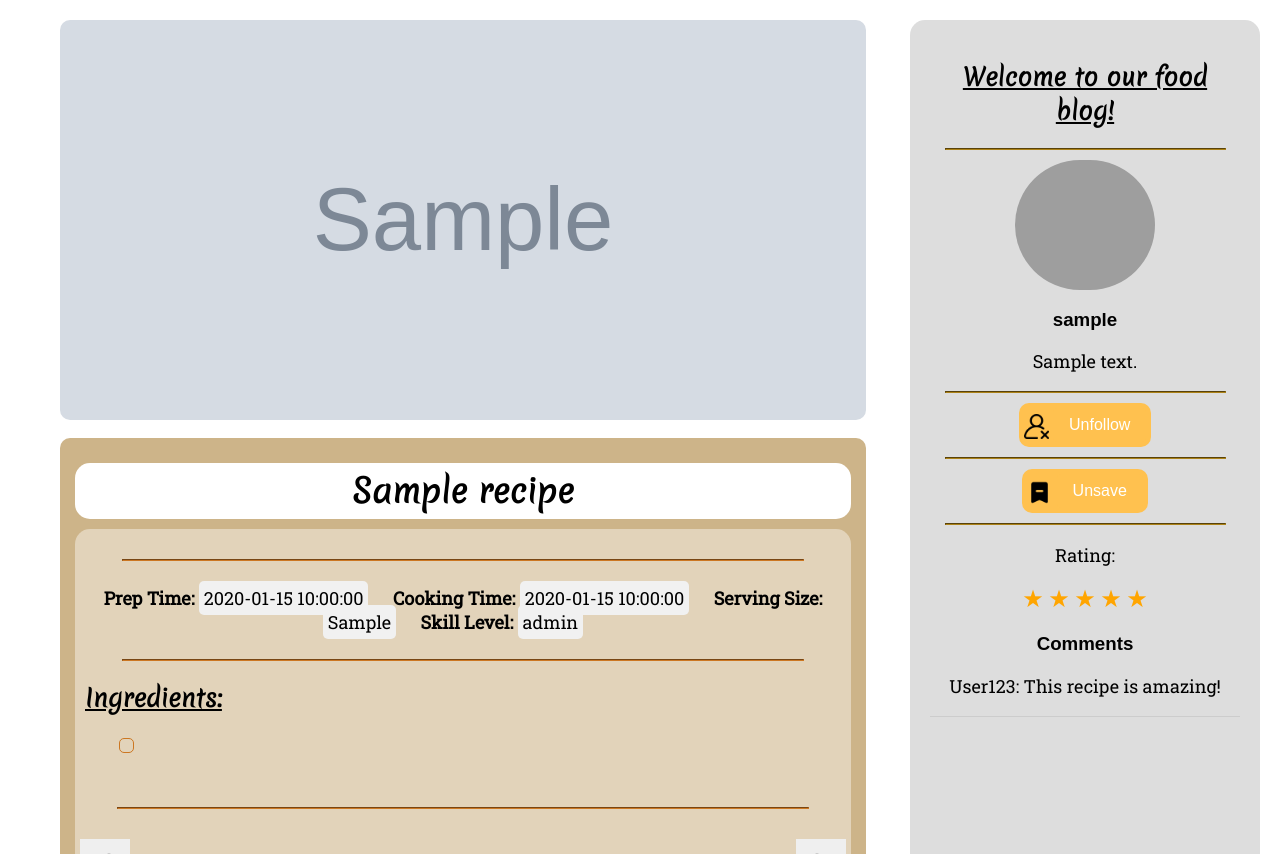
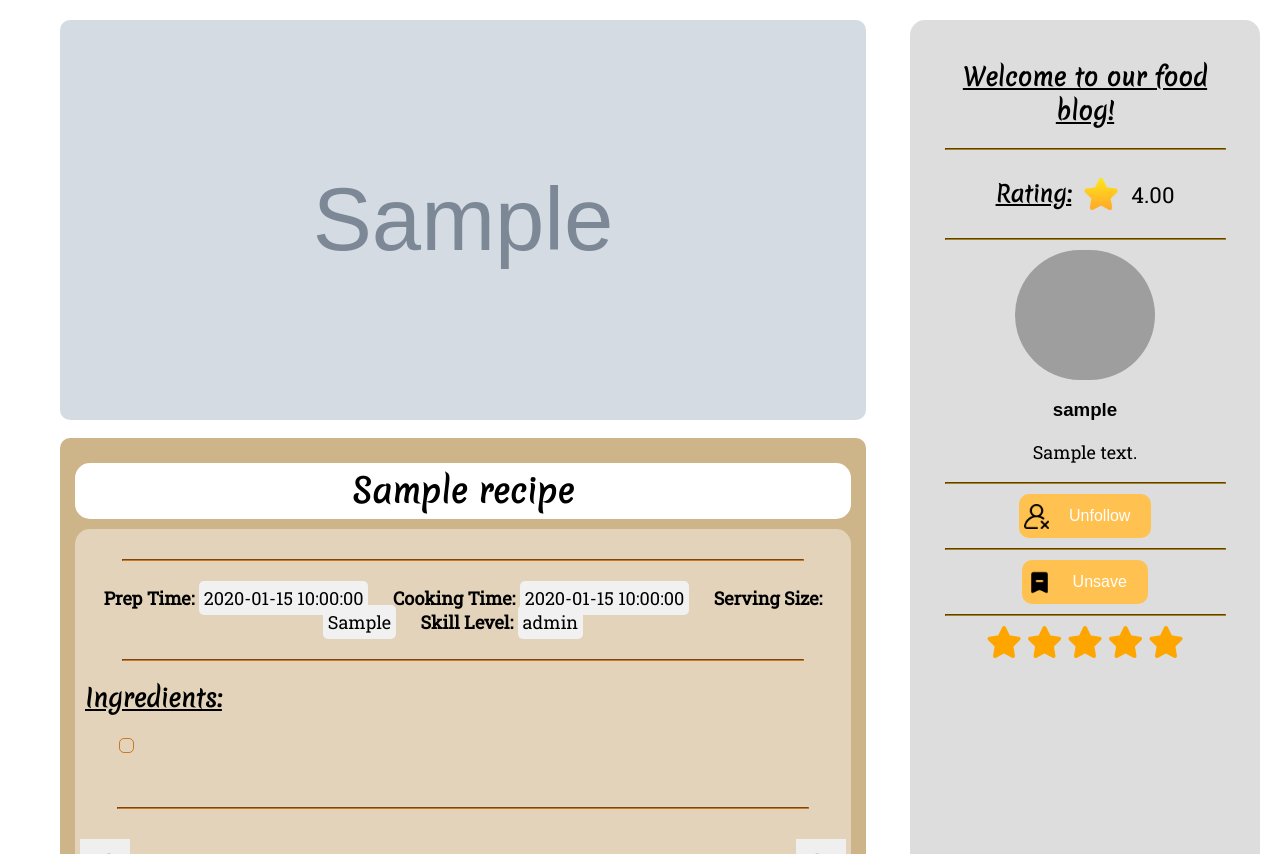
Before and after one commit to aj17i/Chopz, a PHP site: page /Website/html/recipe-view.php?RecipeID=1 in a window 1280 px wide. Shown: the part 80-934 px from the top of the page. Run offline with PHP 8.4, Linux system fonts and the light colour scheme; the visitor is signed in with stand-in values (Sample User, id 1); tables that the repository leaves empty or names only in its code hold one stand-in row (values such as "Sample post"); grey boxes marked "Sample" are stand-in pictures; data that the repository does not hold is empty; some libraries are stand-ins or nearby versions; some web fonts are replaced; grey boxes are pictures that could not be loaded.

Commit message:
rate recipe fully functional

```diff
--- a/Website/css/recipe-view.css
+++ b/Website/css/recipe-view.css
@@ -108,11 +108,11 @@ body {
   border-radius: 15px;
   text-align: center;
 }
-.creator-info p{
+.creator-info p {
   font-family: "Roboto Slab", serif;
   font-size: 18px;
 }
-.creator-info hr{
+.creator-info hr {
   border-color: #ac8217;
   margin: 0 auto;
   width: 90%;
@@ -234,30 +234,6 @@ body {
   margin-bottom: 20px;
 }
 
-.stars {
-  color: orange;
-}
-
-.comment {
-  border-bottom: 1px solid #ccc;
-  margin-bottom: 10px;
-}
-/* styles.css */
-
-.stars {
-  margin-bottom: 20px;
-}
-
-.star {
-  font-size: 24px;
-  cursor: pointer;
-}
-
-.star:hover,
-.star.rated {
-  color: orange;
-}
-
 .carousel-container {
   width: 100%; /* Adjust the width as needed */
   padding: 20px 0; /* Add padding as needed */
@@ -354,7 +330,7 @@ body {
   opacity: 1;
 }
 
-.profile-image{
+.profile-image {
   border-radius: 150px;
   height: 130px;
   width: 140px;
@@ -363,7 +339,7 @@ body {
   justify-content: center; /* Center horizontally */
   margin: 0 auto; /* Center horizontally within the parent container */
 }
-.profile-image img{
+.profile-image img {
   width: 150px;
   height: 130px;
   display: block;
@@ -377,7 +353,6 @@ body {
   border-radius: 4px;
   font-size: 16px;
   cursor: pointer;
-
 }
 
 #followBtn:hover {
@@ -391,7 +366,7 @@ body {
   padding: 5px;
   border-radius: 10px;
 }
-.follow:hover{
+.follow:hover {
   background-color: rgb(255, 166, 0);
 }
 
@@ -409,7 +384,6 @@ body {
   border-radius: 4px;
   font-size: 16px;
   cursor: pointer;
-
 }
 
 #unfollowBtn:hover {
@@ -422,7 +396,7 @@ body {
   padding: 5px;
   border-radius: 10px;
 }
-.unfollow:hover{
+.unfollow:hover {
   background-color: rgb(255, 166, 0);
 }
 
@@ -439,7 +413,6 @@ body {
   border-radius: 4px;
   font-size: 16px;
   cursor: pointer;
-
 }
 
 #saveBtn:hover {
@@ -453,7 +426,7 @@ body {
   padding: 5px;
   border-radius: 10px;
 }
-.save:hover{
+.save:hover {
   background-color: rgb(255, 166, 0);
 }
 
@@ -471,7 +444,6 @@ body {
   border-radius: 4px;
   font-size: 16px;
   cursor: pointer;
-
 }
 
 #unsaveBtn:hover {
@@ -484,7 +456,7 @@ body {
   padding: 5px;
   border-radius: 10px;
 }
-.unsave:hover{
+.unsave:hover {
   background-color: rgb(255, 166, 0);
 }
 
@@ -493,3 +465,36 @@ body {
   width: 25px;
   height: 25px;
 }
+
+#confirmRating {
+  background-color: rgb(255, 193, 79);
+  color: white;
+  border: none;
+  padding: 8px 16px;
+  border-radius: 4px;
+  font-size: 16px;
+  cursor: pointer;
+  margin-top: 10px;
+}
+#confirmRating:hover {
+  background-color: rgb(255, 166, 0);
+}
+
+.recipe-rating {
+  font-size: 22px;
+  font-family: "Roboto Slab", serif;
+  font-optical-sizing: auto;
+  font-weight: 400;
+  font-style: normal;
+  display: inline-flex;
+  align-items: center;
+}
+.recipe-rating img{
+  margin-right: 10px;
+  height: 40px;
+  width: 40px;
+}
+.recipe-rating h2{
+  font-size: 22px;
+  margin-right: 10px;
+}
--- a/Website/html/profile-page.php
+++ b/Website/html/profile-page.php
@@ -31,12 +31,12 @@ $result_number = $mysqli->query($sql_number);
 $row_number = $result_number->fetch_assoc();
 $num_recipes = $row_number['num_recipes'];
 
-$sql_avg = "SELECT AVG(average_Rating) AS average_rating FROM recipe WHERE UserID = {$_SESSION["UserID"]}";
+$sql_avg = "SELECT ROUND(AVG(average_Rating), 2) AS average_rating FROM recipe WHERE UserID = {$_SESSION["UserID"]}";
 $result_average = $mysqli->query($sql_avg);
 $row_average = $result_average->fetch_assoc();
 $recipes_rating = $row_average['average_rating'];
 
-$user_avg = "SELECT AVG(average_rating) AS user_average_rating FROM user WHERE UserID = {$_SESSION["UserID"]}";
+$user_avg = "SELECT ROUND(AVG(average_rating),2) AS user_average_rating FROM user WHERE UserID = {$_SESSION["UserID"]}";
 $result_user_avg = $mysqli->query($user_avg);
 $row_user_avg = $result_user_avg->fetch_assoc();
 $user_rating_avg = $row_user_avg['user_average_rating'];
--- a/Website/html/recipe-view.php
+++ b/Website/html/recipe-view.php
@@ -88,6 +88,7 @@ echo "<script>var followedId = $followed_id;</script>";
     <link
         href="https://fonts.googleapis.com/css2?family=Merienda:wght@300&family=Poetsen+One&family=Roboto+Slab&display=swap"
         rel="stylesheet">
+    <script src="https://kit.fontawesome.com/18ace14423.js" crossorigin="anonymous"></script>
 </head>
 
 <body>
@@ -293,6 +294,13 @@ echo "<script>var followedId = $followed_id;</script>";
         <div class="creator-info">
             <h2>Welcome to our food blog!</h2>
             <hr>
+            <div class="recipe-rating">
+                <?php $result = mysqli_query($conn, "SELECT ROUND(AVG(rating), 2) AS average_rating FROM ratings WHERE RecipeID = $recipeId");
+                $row = mysqli_fetch_assoc($result);
+                $average_rating = $row['average_rating']; ?>
+                <h2>Rating:</h2><img src="../css/images/star.png" alt=""><?= $row['average_rating']; ?>
+            </div>
+            <hr>
             <div class="profile-image">
                 <?php
                 if ($id_row) {
@@ -343,31 +351,24 @@ echo "<script>var followedId = $followed_id;</script>";
                 </div>
 
                 <hr>
-                <div class="rating">
-                    <!-- Dynamic star rating -->
-                    <p>Rating:</p>
-                    <div class="stars">
-                        <span class="star">&#9733;</span>
-                        <span class="star">&#9733;</span>
-                        <span class="star">&#9733;</span>
-                        <span class="star">&#9733;</span>
-                        <span class="star">&#9733;</span>
+
+                <div>
+                    <div></div>
+                    <i class="fa fa-star fa-2x" data-index="0"></i>
+                    <i class="fa fa-star fa-2x" data-index="1"></i>
+                    <i class="fa fa-star fa-2x" data-index="2"></i>
+                    <i class="fa fa-star fa-2x" data-index="3"></i>
+                    <i class="fa fa-star fa-2x" data-index="4"></i>
+                </div>
+                <div>
+                    <button id="confirmRating" style="display: none;">Confirm Rating</button>
+                </div>
+            </div>
+        </div>
     </div>
 
-                </div>
-                <!-- Comment section -->
-                <div class="comments">
-                    <h3>Comments</h3>
-                    <div class="comment">
-                        <p>User123: This recipe is amazing!</p>
-                    </div>
-                    <!-- Add more comments dynamically -->
-                </div>
-                <!-- Add a form for adding new comments if needed -->
-            </div>
-        </div>
-        <script src="https://ajax.googleapis.com/ajax/libs/jquery/3.5.1/jquery.min.js"></script>
-
+    <script src="https://code.jquery.com/jquery-3.7.1.min.js"
+        integrity="sha256-/JqT3SQfawRcv/BIHPThkBvs0OEvtFFmqPF/lYI/Cxo=" crossorigin="anonymous"></script>
     <script>
         // script.js
         function getRecipeIdFromUrl() {
@@ -543,40 +544,6 @@ echo "<script>var followedId = $followed_id;</script>";
         });
 
 
-
-
-
-
-            // Function to handle star rating
-            function handleRatingClick(event) {
-                if (event.target.classList.contains('star')) {
-                    const stars = document.querySelectorAll('.star');
-                    const clickedStarIndex = Array.from(stars).indexOf(event.target) + 1;
-
-                    // Highlight clicked star and unhighlight others
-                    stars.forEach((star, index) => {
-                        if (index < clickedStarIndex) {
-                            star.classList.add('rated');
-                        } else {
-                            star.classList.remove('rated');
-                        }
-                    });
-                }
-            }
-
-            // Event listener for rating stars
-            document.querySelector('.stars').addEventListener('click', handleRatingClick);
-
-            document.addEventListener('DOMContentLoaded', function () {
-                var checkboxes = document.querySelectorAll('input[type="checkbox"]');
-                checkboxes.forEach(function (checkbox) {
-                    checkbox.addEventListener('change', function () {
-                        var label = this.parentElement;
-                        label.classList.toggle('completed');
-                    });
-                });
-            });
-
         const productContainers = [...document.querySelectorAll('.product-container')];
         const nxtBtn = [...document.querySelectorAll('.nxt-btn')];
         const preBtn = [...document.querySelectorAll('.pre-btn')];
@@ -592,7 +559,98 @@ echo "<script>var followedId = $followed_id;</script>";
             preBtn[i].addEventListener('click', () => {
                 item.scrollLeft -= containerWidth;
             })
-            })
+        });
+
+
+        var ratedIndex = -1;
+        var recipeId = getRecipeIdFromUrl();
+        var confirmRatingBtn = $('#confirmRating');
+
+        $(document).ready(function () {
+            resetStarColors();
+
+            // Check if user has rated the recipe before
+            $.ajax({
+                url: "../php/check-rate.php",
+                method: "POST",
+                dataType: 'json',
+                data: {
+                    check: 1,
+                    recipe_id: recipeId
+                },
+                success: function (response) {
+                    if (response.ratedIndex != null) {
+                        // If user has rated before, set the stars and disable further rating
+                        ratedIndex = parseInt(response.ratedIndex);
+                        setStars(ratedIndex);
+                        disableRating(); // Disable rating functionality
+                    } else {
+                        // If user hasn't rated before, enable rating functionality
+                        $('.fa-star').on('click', function () {
+                            ratedIndex = parseInt($(this).data('index'));
+                            localStorage.setItem('ratedIndex', ratedIndex);
+                            showConfirmButton(); // Show confirmation button
+                        });
+
+                        // Confirm rating button click event
+                        confirmRatingBtn.on('click', function () {
+                            saveToTheDB(recipeId); // Save rating to the database
+                            disableRating(); // Disable rating functionality after rating
+                            confirmRatingBtn.hide(); // Hide the confirmation button
+                        });
+
+                        $('.fa-star').mouseover(function () {
+                            resetStarColors();
+                            var currentIndex = parseInt($(this).data('index'));
+                            setStars(currentIndex);
+                        });
+
+                        $('.fa-star').mouseleave(function () {
+                            resetStarColors();
+                            if (ratedIndex != -1)
+                                setStars(ratedIndex);
+                        });
+                    }
+                }
+            });
+        });
+
+        function saveToTheDB(recipeId) {
+            ratedIndex++;
+            $.ajax({
+                url: "../php/rate-recipe.php",
+                method: "POST",
+                dataType: 'json',
+                data: {
+                    save: 1,
+                    ratedIndex: ratedIndex,
+                    recipe_id: recipeId
+                },
+                success: function (response) {
+                    // Handle success response if needed
+                }
+            });
+        }
+
+        function setStars(max) {
+            for (var i = 0; i <= max; i++)
+                $('.fa-star:eq(' + i + ')').css('color', 'orange');
+        }
+
+        function resetStarColors() {
+            $('.fa-star').css('color', 'white');
+        }
+
+        function disableRating() {
+            $('.fa-star').off('click');
+            $('.fa-star').off('mouseover');
+            $('.fa-star').off('mouseleave');
+        }
+
+        function showConfirmButton() {
+            confirmRatingBtn.show();
+        }
+
     </script>
 </body>
 
```
Also changed, not shown: Website/php/check-rate.php (added, +38 -0 lines), Website/php/rate-recipe.php (added, +57 -0 lines), Website/css/images/star.png (added). Lines whose indentation alone changed are shown as unchanged.
